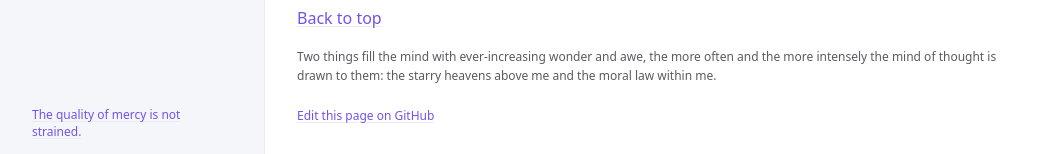
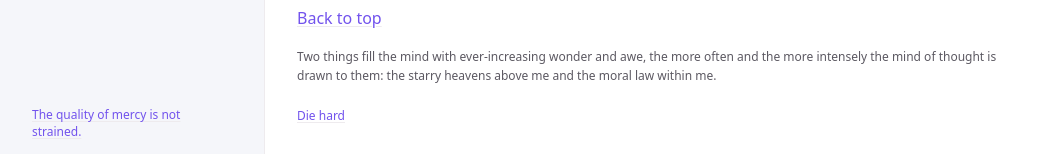
Before and after one commit to yunpengwan/hello, a Jekyll site: the page built from MIGRATION.md, in a window 1280 px wide and 900 px high, scrolled down 10777 px. Shown: the part 743-897 px from the top of the window, without its empty margins (107-1168 px from the left). Built offline with Jekyll 4.4.1, drawn with Linux system fonts in a browser that asks for light colours; cached includes are drawn as plain includes.

Commit message:
Update _config.yml

```diff
--- a/_config.yml
+++ b/_config.yml
@@ -151,8 +151,8 @@ last_edit_time_format: "%b %e %Y at %I:%M %p" # uses ruby's time format: https:/
 
 # Footer "Edit this page on GitHub" link text
 gh_edit_link: true # show or hide edit this page link
-gh_edit_link_text: "Edit this page on GitHub"
-gh_edit_repository: "https://github.com/just-the-docs/just-the-docs" # the github URL for your repo
+gh_edit_link_text: "Die hard"
+gh_edit_repository: "https://github.com" # the github URL for your repo
 gh_edit_branch: "main" # the branch that your docs is served from
 # gh_edit_source: docs # the source that your files originate from
 gh_edit_view_mode: "tree" # "tree" or "edit" if you want the user to jump into the editor immediately
```
